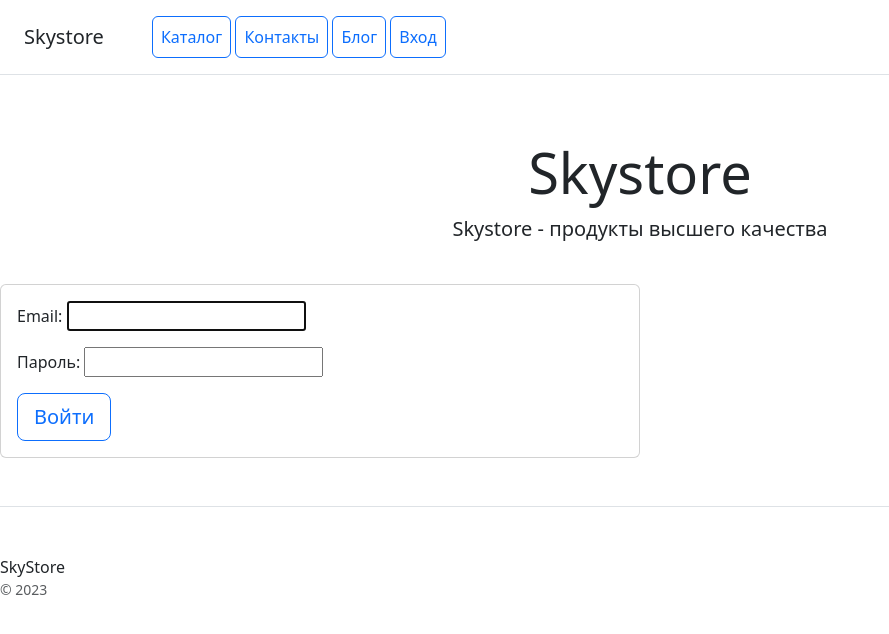
After one commit to vini11r/ho, a Django app: page /users/login/ in a window 1280 px wide. The commit adds this page. Shown: the top 634 px of the page, without its empty margins (0-889 px from the left). Run offline with Django 5.2, Linux system fonts and the light colour scheme.

Commit message:
Реализовал вход и выход

```diff
--- a/catalog/templates/catalog/includes/inc_menu.html
+++ b/catalog/templates/catalog/includes/inc_menu.html
@@ -4,5 +4,10 @@
         <a class="p-2 btn btn-outline-primary" href="/">Каталог</a>
         <a class="p-2 btn btn-outline-primary" href="/contacts/">Контакты</a>
         <a class="p-2 btn btn-outline-primary" href="/blog/">Блог</a>
+        {% if user.is_authenticated %}
+        <a class="p-2 btn btn-outline-primary" href="{% url 'users:logout' %}">Выход</a>
+        {% else %}
+        <a class="p-2 btn btn-outline-primary" href="{% url 'users:login' %}">Вход</a>
+        {% endif %}
     </nav>
 </div>
--- a/config/settings.py
+++ b/config/settings.py
@@ -129,3 +129,6 @@ MEDIA_URL = "/media/"
 MEDIA_ROOT = BASE_DIR / "media"
 
 AUTH_USER_MODEL = "users.User"
+
+LOGIN_REDIRECT_URL = "/"
+LOGOUT_REDIRECT_URL = "/"
--- a/config/urls.py
+++ b/config/urls.py
@@ -24,6 +24,7 @@ urlpatterns = [
     path("admin/", admin.site.urls),
     path("", include("catalog.urls", namespace="catalog")),
     path("blog/", include("blog.urls", namespace="blog")),
+    path("users/", include("users.urls", namespace="users")),
 ]
 if settings.DEBUG:
     urlpatterns += static(settings.MEDIA_URL, document_root=settings.MEDIA_ROOT)
--- a/requirements.txt
+++ b/requirements.txt
@@ -3,7 +3,7 @@ asttokens==2.4.1
 black==24.4.2
 click==8.1.7
 decorator==5.1.1
-Django==4.2
+Django==4.2.2
 exceptiongroup==1.2.1
 executing==2.0.1
 ipython==8.24.0
--- /dev/null
+++ b/users/templates/login.html
@@ -0,0 +1,20 @@
+{% extends 'catalog/home.html' %}
+{% block content %}
+
+<div class="row">
+    <form method="post" action="" class="form-floating" enctype="multipart/form-data">
+        <div class="col-6">
+            <div class="card">
+                <div class="card-body">
+                    {% csrf_token %}
+                    {{ form.as_p }}
+                    <button type="submit" class="btn btn-lg btn-block btn-outline-primary">
+                        Войти
+                    </button>
+                </div>
+            </div>
+        </div>
+    </form>
+</div>
+
+{% endblock %}
--- /dev/null
+++ b/users/urls.py
@@ -0,0 +1,10 @@
+from django.contrib.auth.views import LoginView, LogoutView
+from django.urls import path
+from users.apps import UsersConfig
+
+app_name = UsersConfig.name
+
+urlpatterns = [
+    path('login/', LoginView.as_view(template_name='login.html'), name='login'),
+    path('logout/', LogoutView.as_view(), name='logout'),
+]
```
Also changed, not shown: users/forms.py (added, +10 -0 lines), users/management/commands/csu.py (added, +13 -0 lines), users/management/__init__.py (added), users/management/commands/__init__.py (added).
